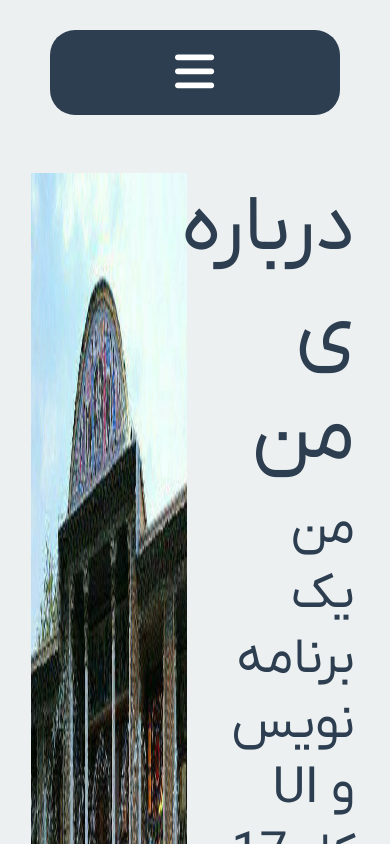
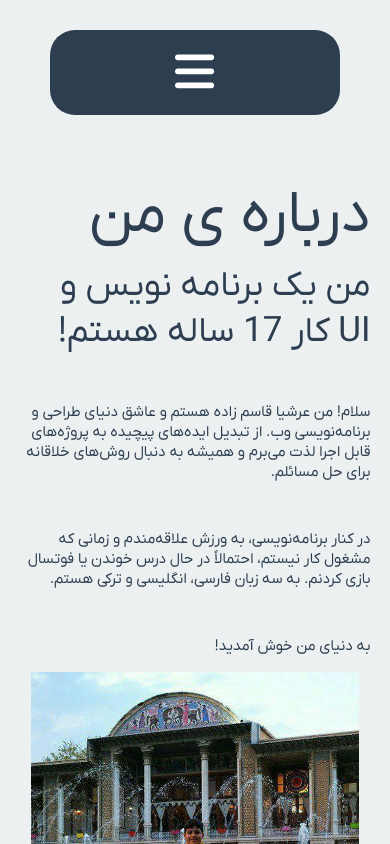
Before and after one commit to ARS6666/portfolio-v2, a React (Create React App) app: page /aboutme in a window 390 px wide. Built offline with nearby package versions, Linux system fonts and the light colour scheme.

Commit message:
aboutme responsive fixed

```diff
--- a/src/assets/css/about.css
+++ b/src/assets/css/about.css
@@ -45,3 +45,48 @@
     font-size: 20px;
     color: #2C3E50;
 }
+
+@media (max-width : 768px) {
+    .about-image-container {
+        display: block;
+        position: absolute;
+        flex: 0 0 100%;
+        max-width: 100%;
+        padding: 8%;
+        padding-top: 130%;
+
+    }
+
+    .about-image {
+        width: 100%;
+        height: 100%;
+    }
+
+    .about-text-container {
+        max-width: 90%;
+        left: 5%;
+        flex: 0 0 90%;
+        padding-top: 3%;
+        position: absolute;
+
+    }
+
+    .about-header {
+        font-size: 60px;
+        color: #2C3E50;
+        text-align: start;
+    }
+
+    .about-title {
+        padding-top: 0.5rem;
+        font-size: 35px;
+        color: #2C3E50;
+    }
+
+    .about-text {
+        padding-top: 2rem;
+        font-size: 15px;
+        color: #2C3E50;
+    }
+
+}
--- a/src/assets/css/contact.css
+++ b/src/assets/css/contact.css
@@ -165,6 +165,7 @@
         position: relative;
         z-index: 10;
         padding-top: 25%;
+        left: 7%;
     }
 
     .footer-phone-text,
@@ -172,7 +173,7 @@
     .footer-telegram {
         color: white;
         -webkit-text-stroke: 0.8px #476687;
-        font-size: 25px;
+        font-size: 23px;
         letter-spacing: .5px;
         padding: 10px;
     }
@@ -185,19 +186,19 @@
         z-index: 1000;
         padding-top: 40px;
         flex: 0 0 100%;
-        max-width: 100%;
+        max-width: 80%;
     }
 
     .footer-phone-text-container {
-        gap: 150px;
+        gap: 100px;
     }
 
     .footer-email-container {
-        gap: 5px;
+        gap: 40px;
     }
 
     .footer-telegram-container {
-        gap: 180px;
+        gap: 110px;
     }
 
 }
--- a/src/assets/css/home/hero.css
+++ b/src/assets/css/home/hero.css
@@ -142,7 +142,7 @@
         font-size: 27px;
         width: 90%;
         left: 6%;
-        top: 79%;
+        top: 81%;
         z-index: 400;
         -webkit-text-stroke: 0.13rem #2C3E50;
         text-align: center;
@@ -150,11 +150,11 @@
 
     .btn {
         height: 70px;
-        width: 200px;
-        font-size: 25px;
+        width: 180px;
+        font-size: 24px;
         border-radius: 15px;
         right: 29%;
-        top: 100%;
+        top: 105%;
         transition: all 0.3s ease-in-out;
     }
 
--- a/src/assets/css/home/projects.css
+++ b/src/assets/css/home/projects.css
@@ -100,7 +100,7 @@
 
     .projects-title-container {
         color: #F39C12;
-        font-size: 40px;
+        font-size: 30px;
         padding-top: .5rem;
         text-align: center;
         display: flex;
@@ -108,24 +108,24 @@
     }
 
     .projects-card-container {
-        padding-top: .5rem;
+        padding-top: 0;
     }
 
     .projects-card-container {
-        padding-bottom: .5rem;
+        padding-bottom: 1rem;
     }
 
     .project-card {
         margin: 0.5rem;
-        width: 215px;
-        height: 300px;
+        width: 165px;
+        height: 250px;
         border-radius: 15px;
     }
 
 
     .project-image {
-        width: 200px;
-        height: 200px;
+        width: 150px;
+        height: 150px;
         border-radius: 10px;
         margin-top: 10px;
         margin-bottom: 0;
--- a/src/components/home/contact.js
+++ b/src/components/home/contact.js
@@ -22,7 +22,7 @@ function Contact() {
                     </div>
                     <div className='footer-email-container'>
                         <span className='footer-email'>ایمیل:</span>
-                        <span className='footer-email'>arsprogramming123@gmail.com</span>
+                        <span className='footer-email'>arsprogramming123</span>
                     </div>
                     <div className='footer-telegram-container'>
                         <span className='footer-telegram'>آیدی تلگرام:</span>
--- a/src/components/home/hero.js
+++ b/src/components/home/hero.js
@@ -12,7 +12,7 @@ function Hero() {
     useEffect(() => {
         const handleResize = () => {
             if (window.innerWidth < 756) {
-                setContent(("طـــــــــــــــــــراح و برنامه‌نویس وب خـــــــــــــــــــــــلاق"));
+                setContent(("طـــــــــــــــــــراح و برنامه‌نویس وب خــــــــــلاق"));
             } else {
                 setContent("طـــــــــــــــــــراح و برنامه‌نویس وب خــــــــــلاق");
             }
```
